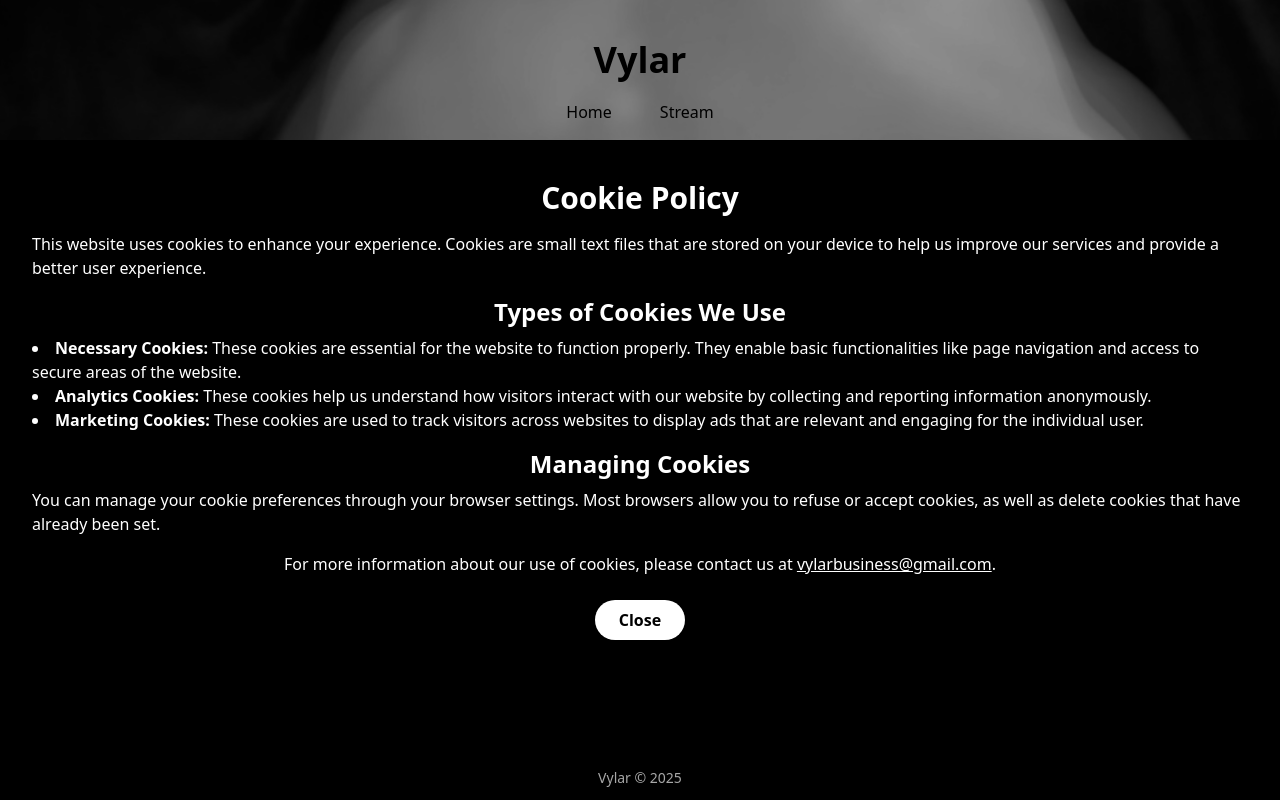
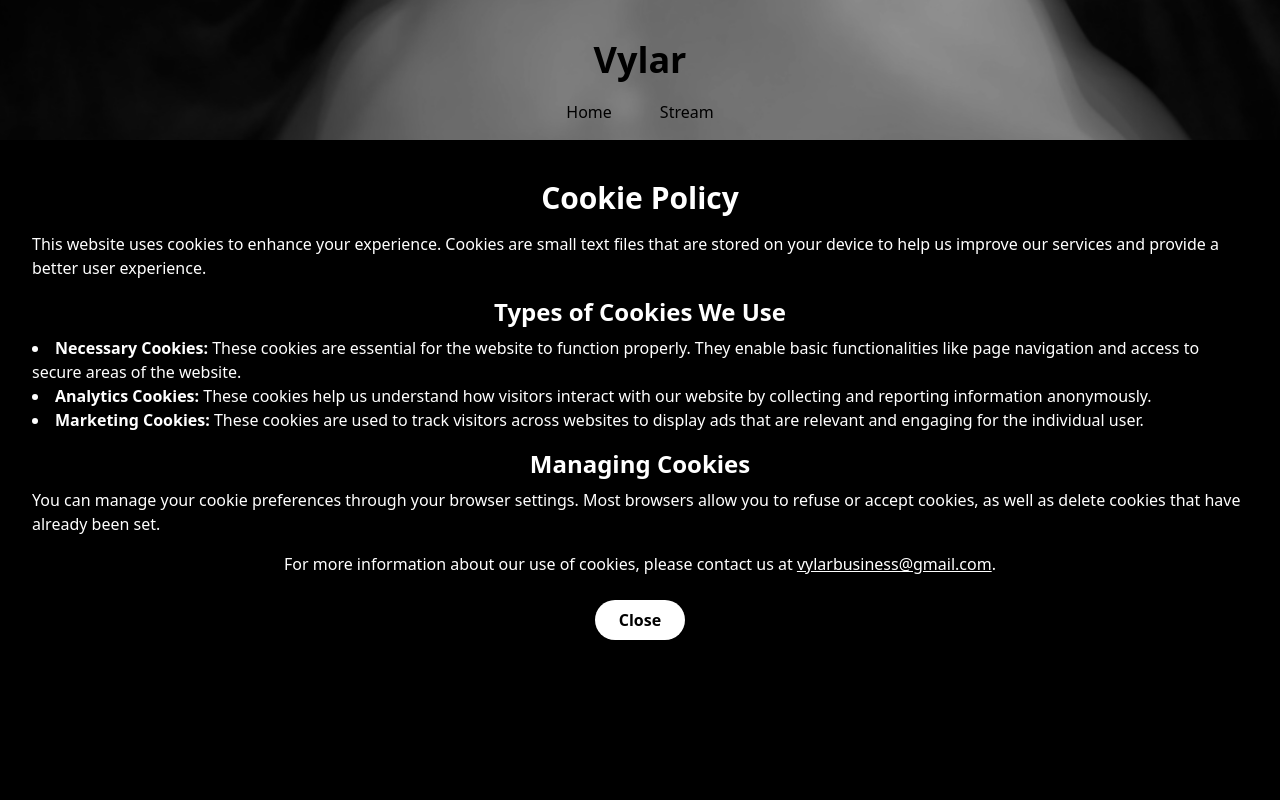
Before and after one commit to eyeop/vylarwebsite, a React (Vite) app in the folder vylarexperience/: page /cookie-policy in a window 1280 px wide. Built offline with nearby package versions, Linux system fonts and the light colour scheme.

Commit message:
Update Footer and CookieConsent visibility based on pathname; adjust padding in CookiePolicy component

```diff
--- a/vylarexperience/src/App.jsx
+++ b/vylarexperience/src/App.jsx
@@ -67,7 +67,7 @@ function App() {
             </Routes>
           </Suspense>
         </ErrorBoundary>
-        <Footer />
+        {location.pathname !== "/cookie-policy" && <Footer />}
         {location.pathname !== "/cookie-policy" && <CookieConsent />}
       </div>
     </>
--- a/vylarexperience/src/pages/CookiePolicy.jsx
+++ b/vylarexperience/src/pages/CookiePolicy.jsx
@@ -8,7 +8,7 @@ export default function CookiePolicy() {
   };
 
   return (
-    <div className="min-h-screen bg-black bg-opacity-90 text-white px-4 py-6 md:px-8 md:py-10 flex flex-col items-center">
+    <div className="min-h-screen bg-black bg-opacity-90 text-white px-4 pt-6 pb-24 md:px-8 md:pt-10 md:pb-24 flex flex-col items-center">
       <h1 className="text-3xl font-bold mb-4 text-center">Cookie Policy</h1>
       <p className="mb-4">
         This website uses cookies to enhance your experience. Cookies are small text files that are stored on your device to help us improve our services and provide a better user experience.
```
